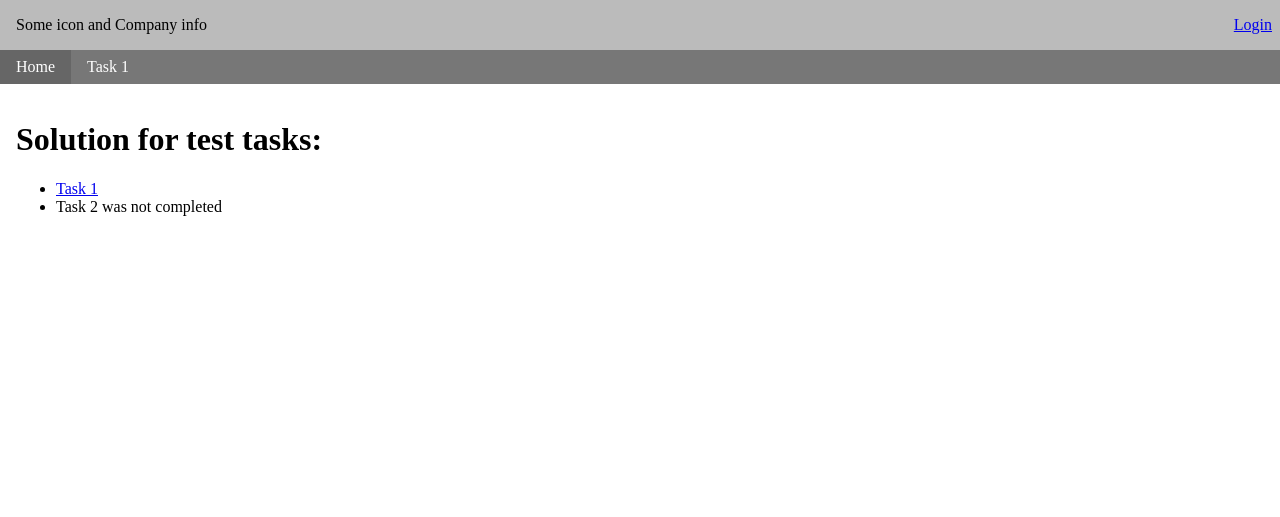
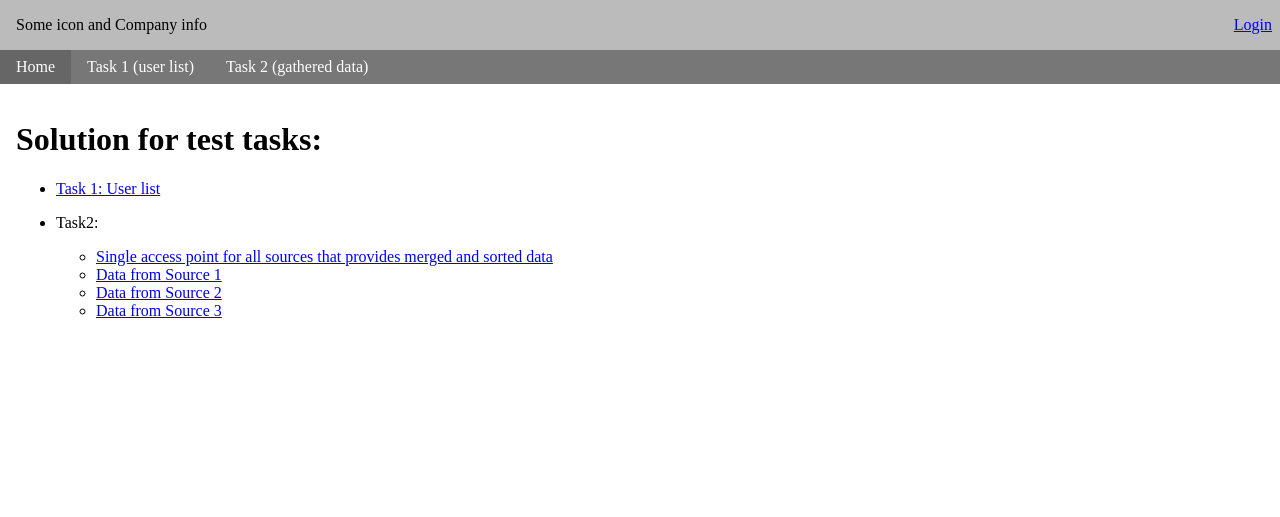
Before and after one commit to Dybov/testtask, a Flask app: page / in a window 1280 px wide. Shown: the top 517 px of the page. Run offline with Flask 2, Linux system fonts and the light colour scheme; data comes from the database, SQL or seed files in the repository.

Commit message:
Add link to Task 2 routes

```diff
--- a/templates/base/header.html
+++ b/templates/base/header.html
@@ -7,7 +7,8 @@
   <nav class="navbar">
     <ul className="navbar-nav text-right">
       <li><a href="{{ url_for('index') }}" class="{{ 'active' if request.url_rule.endpoint == 'index' }}">Home</a></li>
-      <li><a href="{{ url_for('auth.user_list') }}" class="{{ 'active' if request.url_rule.endpoint == 'auth.user_list' }}">Task 1</a></li>
+      <li><a href="{{ url_for('auth.user_list') }}" class="{{ 'active' if request.url_rule.endpoint == 'auth.user_list' }}">Task 1 (user list)</a></li>
+      <li><a href="{{ url_for('datapoint.collect_data') }}" class="{{ 'active' if request.url_rule.endpoint == 'datapoint.collect_data' }}">Task 2 (gathered data)</a></li>
     </ul>
   </nav>
 </header>
--- a/templates/index.html
+++ b/templates/index.html
@@ -4,8 +4,17 @@
   <div>
     <h1>Solution for test tasks:</h1>
     <ul>
-      <li><a href="{{ url_for('auth.user_list') }}">Task 1</a></li>
-      <li>Task 2 was not completed</li>
+      <li><a href="{{ url_for('auth.user_list') }}">Task 1: User list</a></li>
+      <li>
+      	<p>Task2:</p>
+      	<ul>
+      		<li><a href="{{ url_for('datapoint.collect_data') }}">Single access point for all sources that provides merged and sorted data</a></li>
+      		{% for id in (1, 2, 3) %}
+      			<li><a href="{{ url_for('datapoint.get_data', id=id) }}">Data from Source {{ id }}</a></li>
+      		{% endfor %}
+      	</ul>
+      </li>
+
     </ul>
   </div>
 {% endblock %}
```
